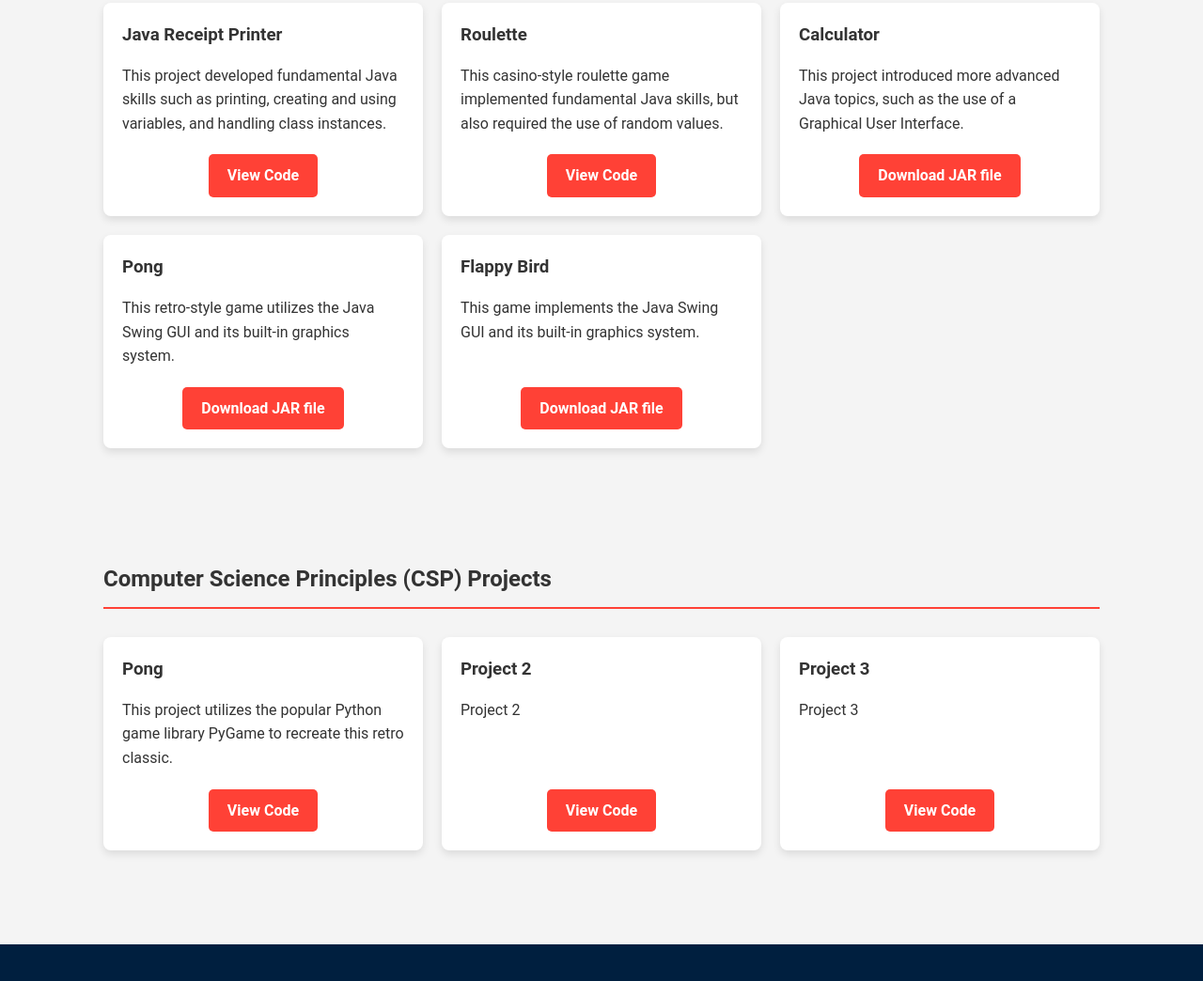
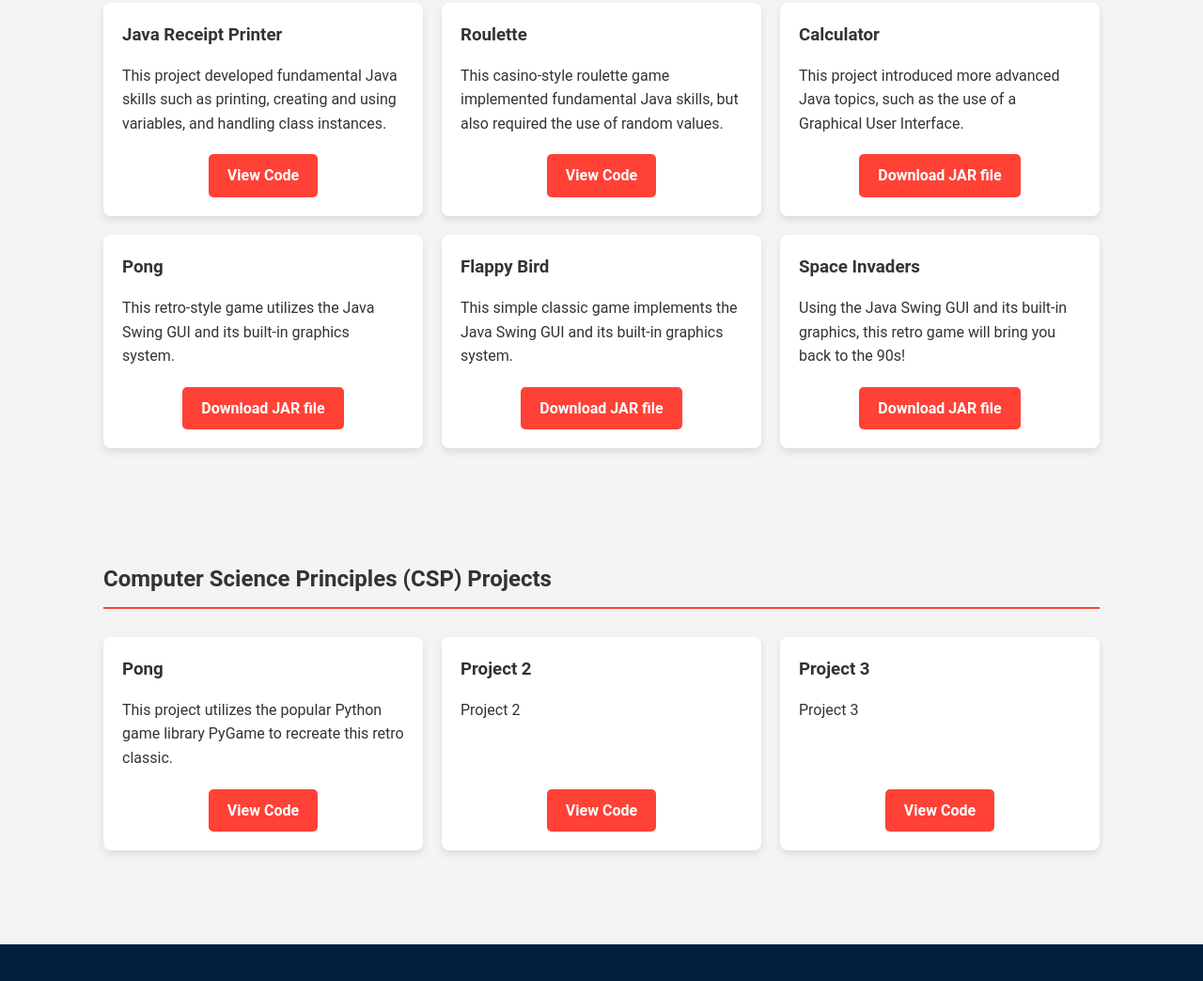
Before and after one commit to etooley77/cs-projects, a plain HTML site: page index.html in a window 1280 px wide. Shown: the part 714-1758 px from the top of the page at 94% size. Drawn offline with Linux system fonts and the light colour scheme; a web font is replaced by a local one.

Commit message:
Add Space Invaders CSA project

```diff
--- a/index.html
+++ b/index.html
@@ -73,8 +73,14 @@
 
                 <div class="project-card">
                     <h3>Flappy Bird</h3>
-                    <p>This game implements the Java Swing GUI and its built-in graphics system.</p>
+                    <p>This simple classic game implements the Java Swing GUI and its built-in graphics system.</p>
                     <a href="projects/FlappyBird.jar" class="btn btn-primary" id="download-pong">Download JAR file</a>
+                </div>
+
+                <div class="project-card">
+                    <h3>Space Invaders</h3>
+                    <p>Using the Java Swing GUI and its built-in graphics, this retro game will bring you back to the 90s!</p>
+                    <a href="projects/SpaceInvaders.jar" class="btn btn-primary" id="download-pong">Download JAR file</a>
                 </div>
             </div>
         </section>
```
Also changed, not shown: 1 other file.
